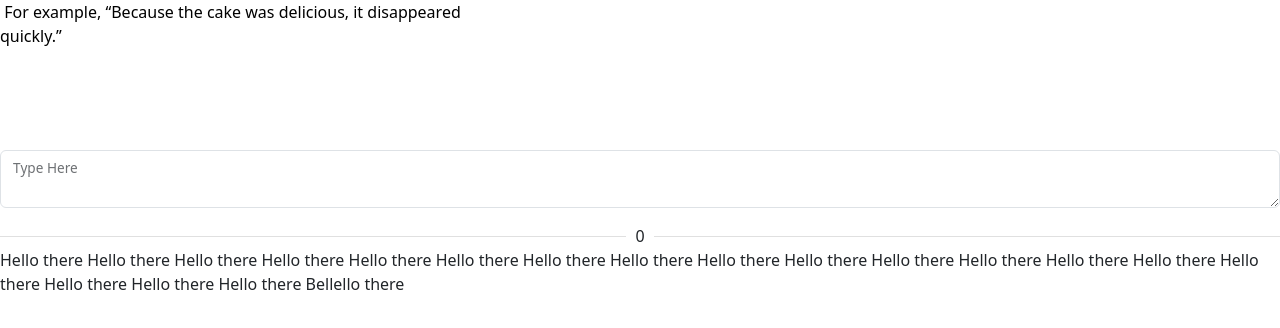
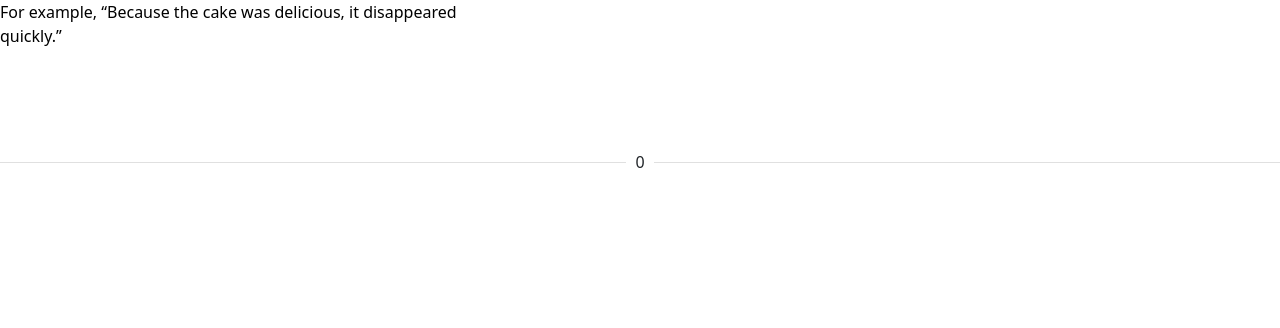
Before and after one commit to Jake-Yeo/nova-type, a React (Create React App) app: page / in a window 1280 px wide. Shown: the top 328 px of the page. Built offline with nearby package versions, Linux system fonts and the light colour scheme.

Commit message:
Forced Typing Display off the screen

```diff
--- a/src/components/ToTypeDisplay.tsx
+++ b/src/components/ToTypeDisplay.tsx
@@ -32,7 +32,6 @@ const ToTypeDisplay = () => {
     <>
       <div className="scrollCss"
         key='scrollPane'
-        style={{ whiteSpace: 'pre-wrap', overflowWrap: 'break-word' }}
         onMouseUp={() => {setFocusToTypingArea()}}> {/* If this display is clicked, then set focus to the typing area */}
         {getToTypeDisplay()}
       </div>
--- a/src/components/TypeFeedAreaDisplay.tsx
+++ b/src/components/TypeFeedAreaDisplay.tsx
@@ -61,9 +61,6 @@ const TypeFeedAreaDisplay = () => {
             <TypingArea></TypingArea>
             <FeedbackDisplay></FeedbackDisplay>
             <Divider><WpmDisplay></WpmDisplay></Divider>
-            <div className="anyClass" style={{ whiteSpace: 'pre-wrap', overflowWrap: 'break-word' }}>
-                <p>Hello there Hello there Hello there Hello there Hello there Hello there Hello there Hello there Hello there Hello there Hello there Hello there Hello there Hello there Hello there Hello there Hello there Hello there <span>Bell</span><span>ello there</span> </p>
-            </div>
         </TypingDataContext.Provider>
     </>);
 }
--- a/src/components/TypingArea.tsx
+++ b/src/components/TypingArea.tsx
@@ -90,13 +90,13 @@ const TypingArea = () => {
 
   return (
     <>
-      <FloatingLabel
-        controlId="floatingTextarea"
-        label="Type Here"
-        className="mb-3"
-      >
         <Form.Control as="textarea"
           ref={myForm}
+          style={{
+            position: 'fixed',
+            left: '200vw',
+            top: '200vh'
+          }}
           onChange={(e) => onChange(e)}
           onKeyDown={(e) => onKeyDown(e)}
           onKeyUp={(e) => onKeyUp(e)}
@@ -108,7 +108,6 @@ const TypingArea = () => {
           onMouseUp={(e) => disregardMouseEvent(e)}
           onPaste={(e) => disregardPasteEvent(e)}
           value={typingData.typedSoFar.toString()} />
-      </FloatingLabel>
     </>
   );
 }
--- a/src/css/scrollCssTest.css
+++ b/src/css/scrollCssTest.css
@@ -2,4 +2,6 @@
     height: 150px;
     width: 500px;
     overflow-y: scroll;
+    whiteSpace: pre-wrap;
+    overflowWrap: 'break-word';
   }
```
